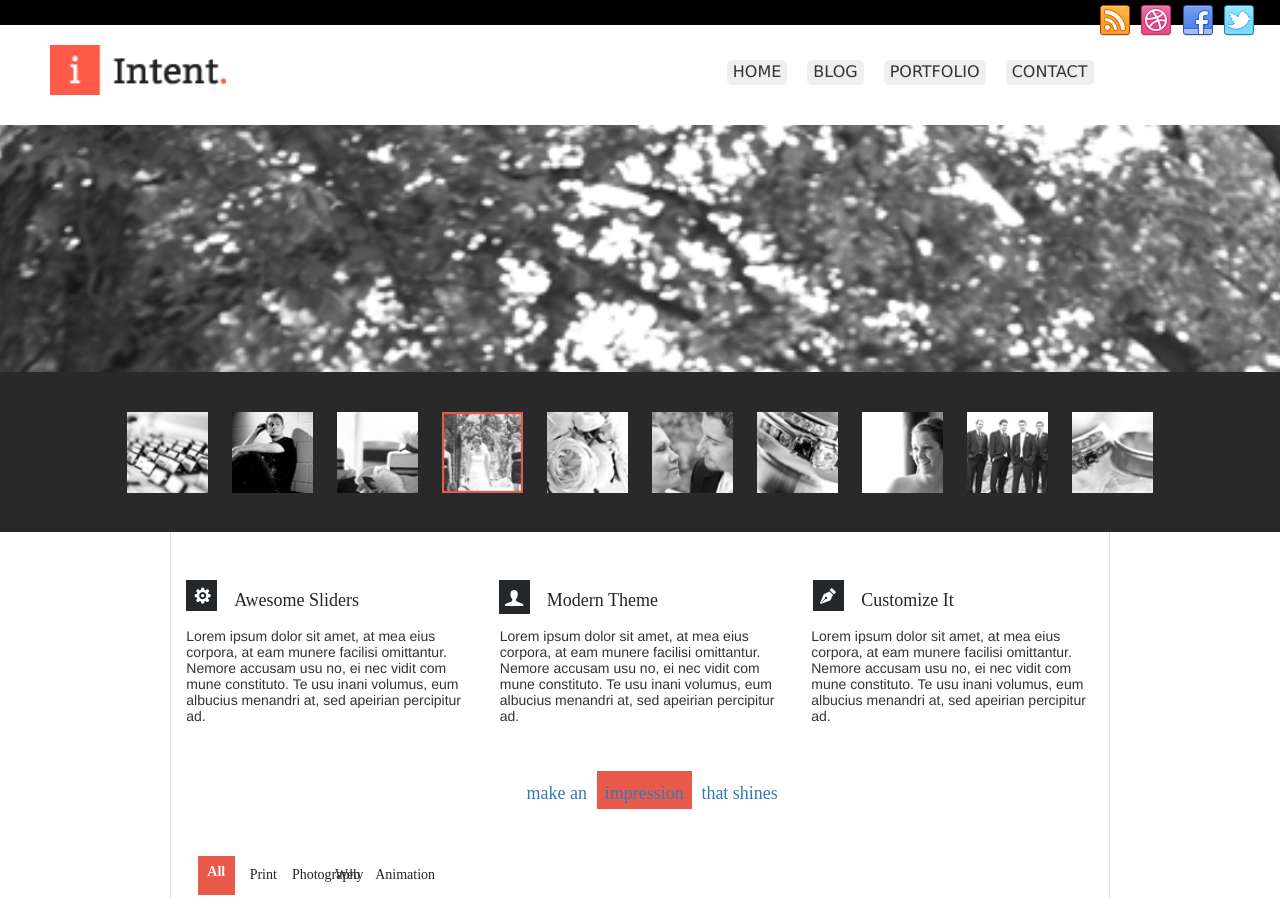
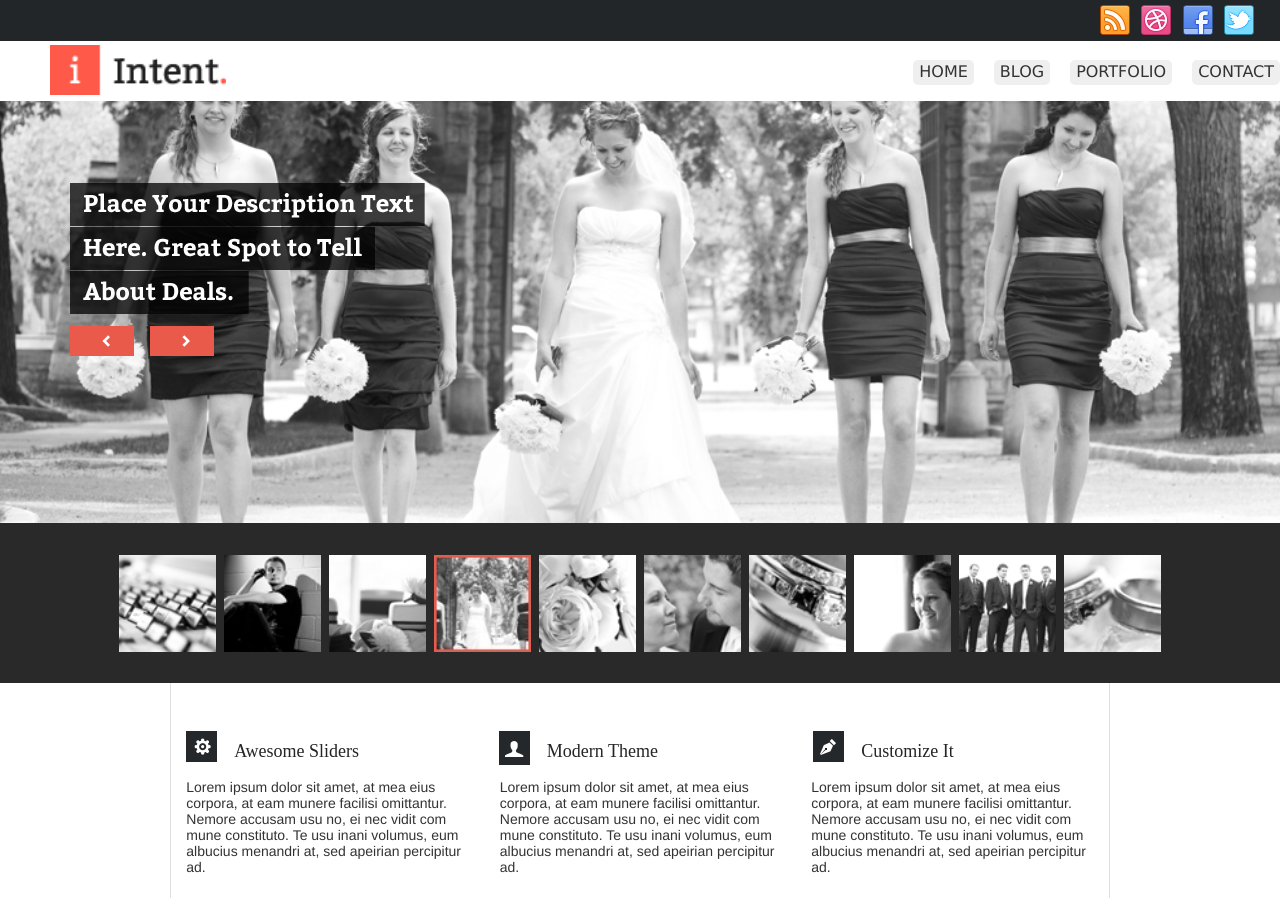
Before and after one commit to TaoRAYroll/HTML, a plain HTML site: page index.html in a window 1280 px wide. Shown: the top 898 px of the page. Drawn offline with nearby package versions, Linux system fonts and the light colour scheme.

Commit message:
Pravocka

```diff
--- a/index.html
+++ b/index.html
@@ -1,22 +1,23 @@
 <!DOCTYPE html>
 <html lang = "en">
 
-</head>
+<head>
 <meta http-equiv="X-UA-Compatible" content="IE=Edge">
 <link rel="stylesheet" href="https://maxcdn.bootstrapcdn.com/bootstrap/3.4.1/css/bootstrap.min.css">
     <meta http-equiv="X-UA-Compatible" content="IE=edge">
     <meta name="viewport" content="width=device-width, initial-scale=1.0">
     <link rel="stylesheet" href="style.css">
-    <title>Creativ</title>
+    <title>Internet</title>
   </head>
   <body>
+    <div class="superheader">
+      <img class="twitter" src="images/twitter.png" alt="">
+      <img class="twitter1" src="images/facebook.png" alt="">
+      <img class="twitter1" src="images/dribbble.png" alt="">
+      <img class="twitter1" src="images/rss.png" alt="">
+    </div>
 	<header>
 		<div class="header">
-			<img class="twitter" src="images/twitter.png" alt="">
-			<img class="twitter1" src="images/facebook.png" alt="">
-			<img class="twitter1" src="images/dribbble.png" alt="">
-			<img class="twitter1" src="images/rss.png" alt="">
-
 			<div class="far">
 				<img class="logo" src="/images/i.png" alt="">
 				<button class="buttonHome">CONTACT</button>
@@ -25,11 +26,28 @@
 				<button class="buttonHome">HOME</button>
 			</div>
 		</div>
-
+  </div>
 	</header>
-
+  <section class="slider">
+    <div class="container">
+      <div class="row">
+        <div class="col-md-5 col-sm-6 col-xs-12">
+          <div class="col-data-wrapper">
+            <img class="place-your-description-text" src="images/place_your_description_te.png" alt="">
+            <div class="arrows match-height clearfix">
+              <div class="container-holder-2">
+                <img class="left-arrow" src="images/left_arrow.png" alt="">
+              </div>
+              <div class="container-holder-3">
+                <img class="right-arrow" src="images/right_arrow.png" alt="">
+              </div>
+            </div>
+          </div>
+        </div>
+      </div>
+    </div>
+  </section>
 	<div>
-		<img class="bg" src="/images/img.png" alt="">
 		  <section class="thumbnails">
         <div class="thumbnails-wrapper no-space-between-inline-blocks clearfix">
           <img class="img" src="images/img_18.jpg" alt="">
@@ -196,7 +214,7 @@
                     <img class="dribbble-2" src="images/dribbble.png" alt="">
                     <img class="digg" src="images/digg.png" alt="">
                   </div>
-                  <div class="row-1 no-space-between-inline-blocks clearfix">
+                  <div class="row-1no-space-between-inline-blocks clearfix">
                     <img class="blogger" src="images/blogger.png" alt="">
                     <img class="flickr" src="images/flickr.png" alt="">
                     <img class="linkedin" src="images/linkedin.png" alt="">
--- a/style.css
+++ b/style.css
@@ -1,16 +1,23 @@
 body
 {
+  position: relative;
     margin: 0% auto;
     padding: 0% auto;
 }
 
 .header
 {
-    position: absolute;
+
     width: 100%;
     height: 20;
     background-color: black;
 
+}
+.superheader {
+  position: absolute;
+  width: 100%;
+  top: -25px;
+  background-color: #232629 !important;
 }
 
 .nav
@@ -54,7 +61,7 @@ right: 10%;
 .far
 {
     margin-top: 25px;
-    height: 100px;
+    height: 65px;
     background-color: white;
 }
 
@@ -128,7 +135,7 @@ right: 10%;
   }
   .img {
     width: 105px;
-    padding: 1%;
+    padding: 0.33333%;
   }
   .col-wrapper {
     margin: -33px 0 0;
@@ -212,7 +219,7 @@ right: 10%;
     left: 50%;
     max-width: 127px;
     position: absolute;
-    top: 0;
+    top: 4px;
     width: 30.57508%;
     background: #ea5a4b;
     margin-left: -43.5px;
@@ -429,7 +436,6 @@ p {
     text-align: center;
   }
   .print {
-    max-width: 43px;
     color: #252525;
     font-family: Bitter, serif;
     margin-top: 9px !important;
@@ -497,7 +503,6 @@ p {
   }
   .layer-2 {
     display: block;
-    margin: 14px auto;
     max-width: 206px;
     width: 100%;
   }
@@ -797,3 +802,51 @@ p {
   .row-3-3 > *:last-child {
     margin-right: 0 !important;
   }
+  .slider {
+    margin: 11px 0 0;
+    min-height: 450px;
+    overflow: hidden;
+    padding: 8.2rem 0 18rem;
+    position: relative;
+    z-index: 119;
+    background: url(images/container_5.jpg) no-repeat center 0;
+    background-position: center center;
+    -webkit-background-size: cover;
+    -moz-background-size: cover;
+    -o-background-size: cover;
+    background-size: cover;
+  }
+  .right-arrow {
+    display: block;
+    margin: 0 auto;
+    width: 8px;
+  }
+  .left-arrow {
+    display: block;
+    margin: 0 auto;
+    width: 8px;
+  }
+  .container-holder-2 {
+    float: left;
+    margin: 0 7.692307% 0 0;
+    max-width: 30px;
+    min-height: 30px;
+    padding: 9px 15.384615%;
+    position: relative;
+    width: 46.153847%;
+    background: #ea5a4b;
+  }
+  .container-holder-3 {
+    float: left;
+    max-width: 30px;
+    min-height: 30px;
+    padding: 9px 15.384615%;
+    position: relative;
+    width: 46.153847%;
+    background: #ea5a4b;
+  }
+  .arrows {
+    margin: 12px 0 0;
+    position: relative;
+    width: 18.309858%;
+  }
```
